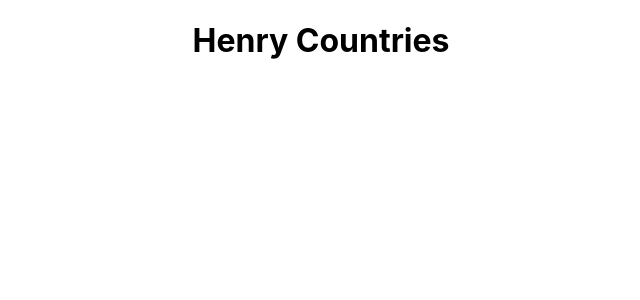
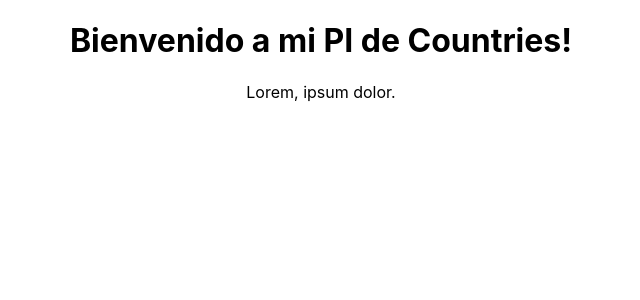
Before and after one commit to EricWithC04/Countries-PI, a React (Create React App) app in the folder client/: page /Home in a window 1280 px wide. Shown: the top 300 px of the page, without its empty margins (319-959 px from the left). Built offline with nearby package versions, Linux system fonts and the light colour scheme.

Commit message:
firsts components

```diff
--- a/client/src/App.js
+++ b/client/src/App.js
@@ -1,9 +1,21 @@
 import './App.css';
+import { Switch, Route } from 'react-router-dom';
+import LandingPage from './components/LandingPage/LandingPage';
+import Home from './components/Home/Home';
 
 function App() {
   return (
     <div className="App">
-      <h1>Henry Countries</h1>
+      <Switch>
+        <Route
+          exact path="/"
+          component={LandingPage}
+        />
+        <Route
+          exact path="/Home"
+          component={Home}
+        />
+      </Switch>
     </div>
   );
 }
--- /dev/null
+++ b/client/src/components/Home/Home.jsx
@@ -0,0 +1,12 @@
+import React from "react";
+
+const Home = () => {
+    return (
+        <div className="home">
+            <h1>Bienvenido a mi PI de Countries!</h1>
+            <p>Lorem, ipsum dolor.</p>
+        </div>
+    )
+}
+
+export default Home;
--- /dev/null
+++ b/client/src/components/LandingPage/LandingPage.jsx
@@ -0,0 +1,14 @@
+import React from "react";
+import { Link } from "react-router-dom";
+
+const LandingPage = () => {
+    return (
+        <div className="landingPage">
+            <Link to="/Home">
+                <button>Ingresar</button>
+            </Link>
+        </div>
+    )
+}
+
+export default LandingPage;
--- a/client/src/index.js
+++ b/client/src/index.js
@@ -3,10 +3,17 @@ import ReactDOM from 'react-dom';
 import './index.css';
 import App from './App';
 import reportWebVitals from './reportWebVitals';
+import { BrowserRouter } from "react-router-dom";
+import { Provider } from "react-redux";
+import store from "./redux/store/index.js";
 
 ReactDOM.render(
   <React.StrictMode>
-    <App />
+    <BrowserRouter>
+      <Provider store={store}>
+        <App />
+      </Provider>
+    </BrowserRouter>
   </React.StrictMode>,
   document.getElementById('root')
 );
--- /dev/null
+++ b/client/src/redux/store/index.js
@@ -0,0 +1,11 @@
+import { createStore, applyMiddleware, compose } from "redux";
+import rootReducer from "../reducer/index.js";
+import thunk from "redux-thunk";
+
+const store = createStore(
+    rootReducer/* ,
+    compose(applyMiddleware(thunk), window.__REDUX_DEVTOOLS_EXTENSION__ &&
+    window.__REDUX_DEVTOOLS_EXTENSION__()) */
+)
+
+export default store;
```
Also changed, not shown: client/src/redux/store/index.mjs (deleted, +0 -10 lines), client/src/components/Home/Home.css (added), client/src/components/LandingPage/LandingPage.css (added), client/src/redux/actions/index.js (renamed from client/src/redux/actions/index.mjs), client/src/redux/reducer/index.js (renamed from client/src/redux/reducer/index.mjs).
